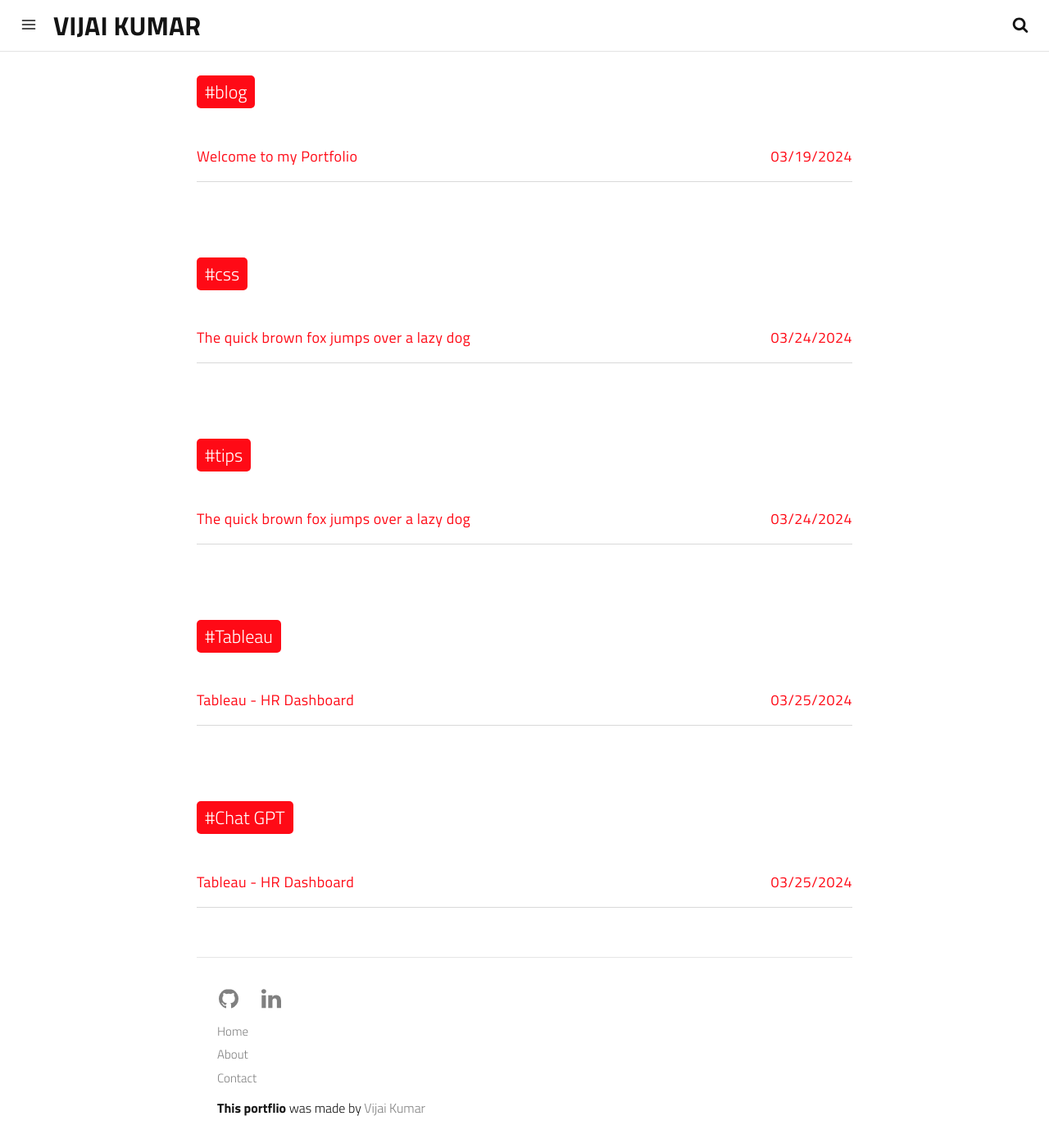
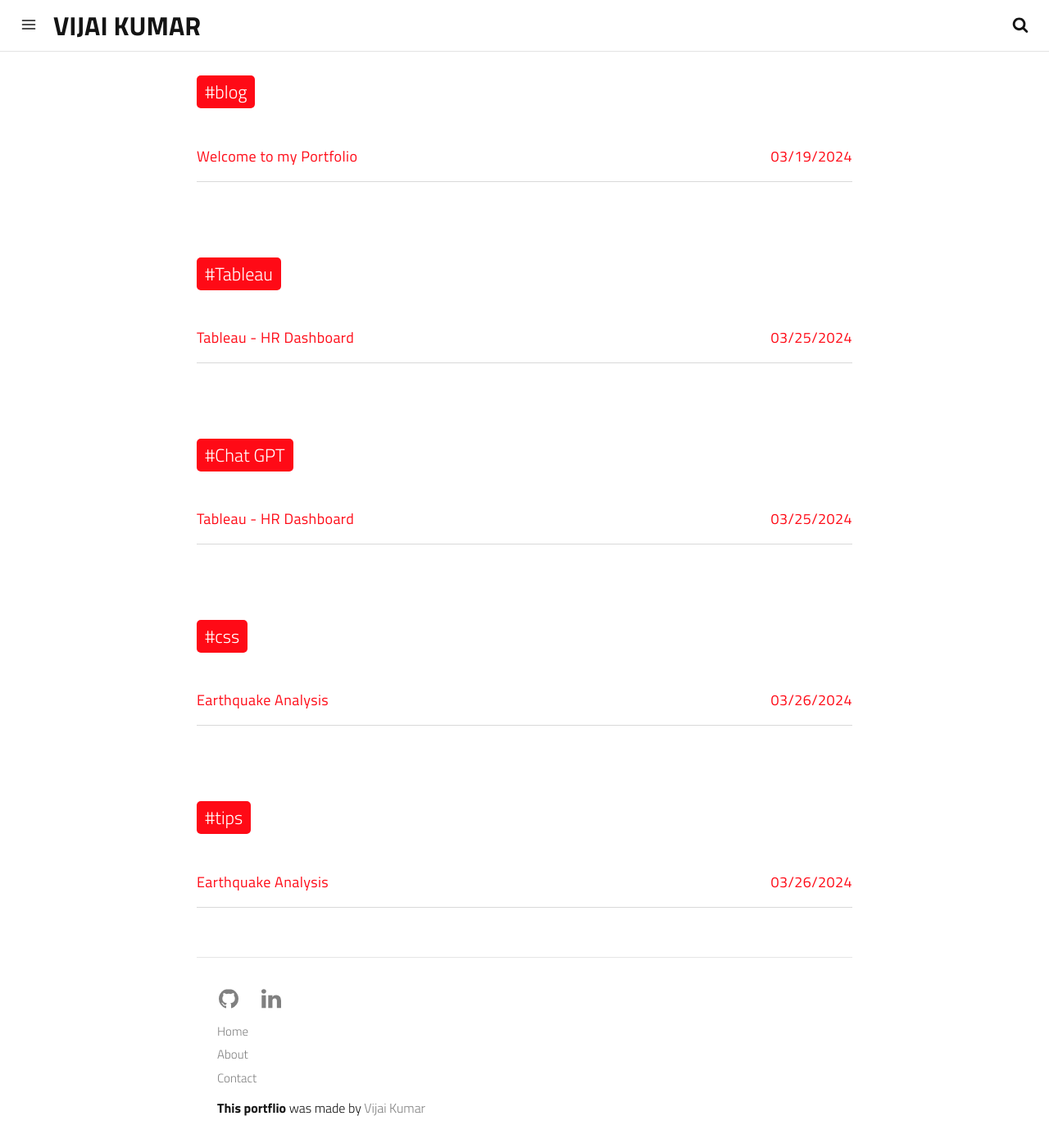
Before and after one commit to VijaikumarSVK/VijaikumarSVK.github.io, a Jekyll site: the page built from tags.html, in a window 1280 px wide and 1400 px high, scrolled down 432 px. Shown: the whole window at 82% size. Built offline with Jekyll 4.4.1, drawn with Linux system fonts in a browser that asks for light colours; a script that is not in the unit is left out; some of the changed text lies outside the part shown.

Commit message:
EQ portfolio

```diff
--- a/_posts/2024-03-24-Earthquake-Analysis.md
+++ b/_posts/2024-03-24-Earthquake-Analysis.md
@@ -1,7 +1,7 @@
 ---
-date: 2024-03-24 12:26:40
+date: 2024-03-26 12:26:40
 layout: post
-title: The quick brown fox jumps over a lazy dog
+title: Earthquake Analysis
 subtitle: Lorem ipsum dolor sit amet, consectetur adipisicing elit.
 description: Lorem ipsum dolor sit amet, consectetur adipisicing elit, sed do eiusmod tempor incididunt ut labore et dolore magna aliqua.
 image: https://res.cloudinary.com/dm7h7e8xj/image/upload/c_scale,w_760/v1506079212/jekflix-capa_vfhuzh.png
```
